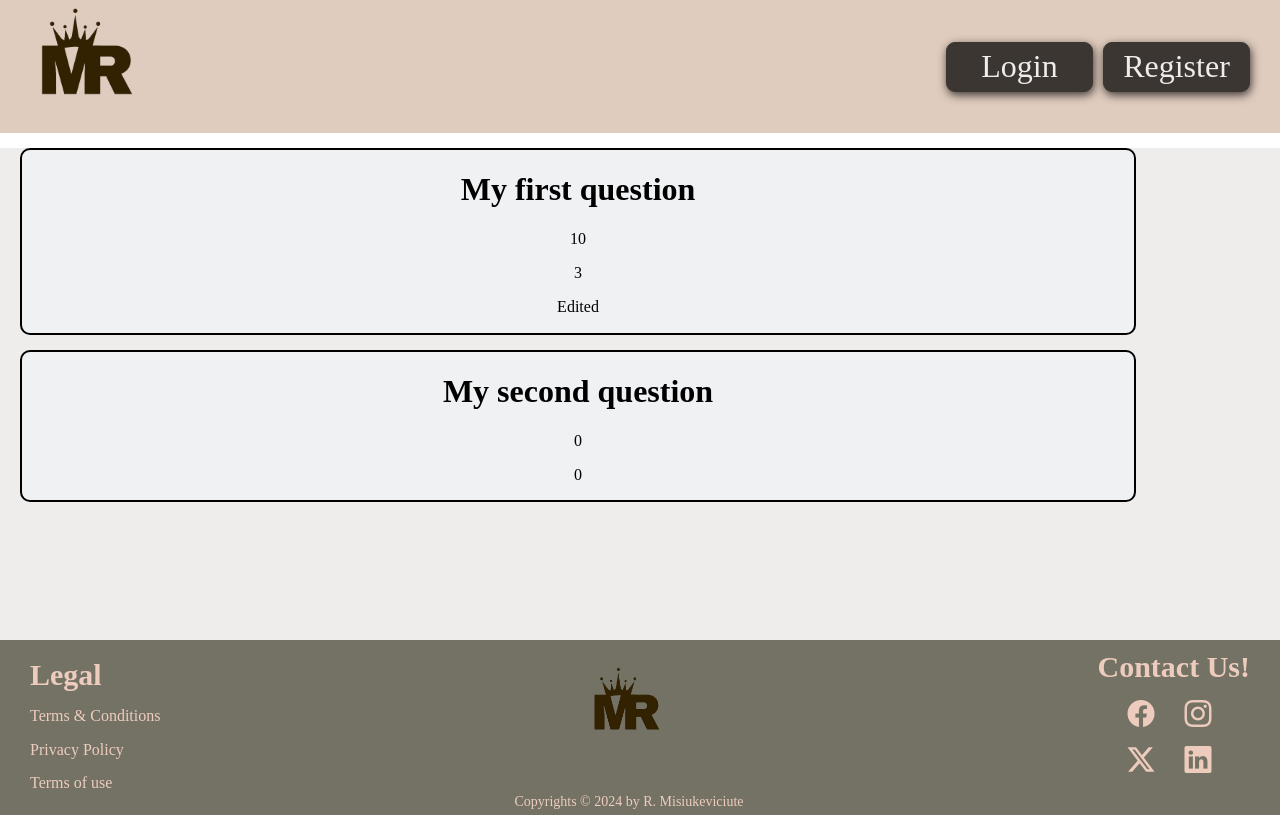
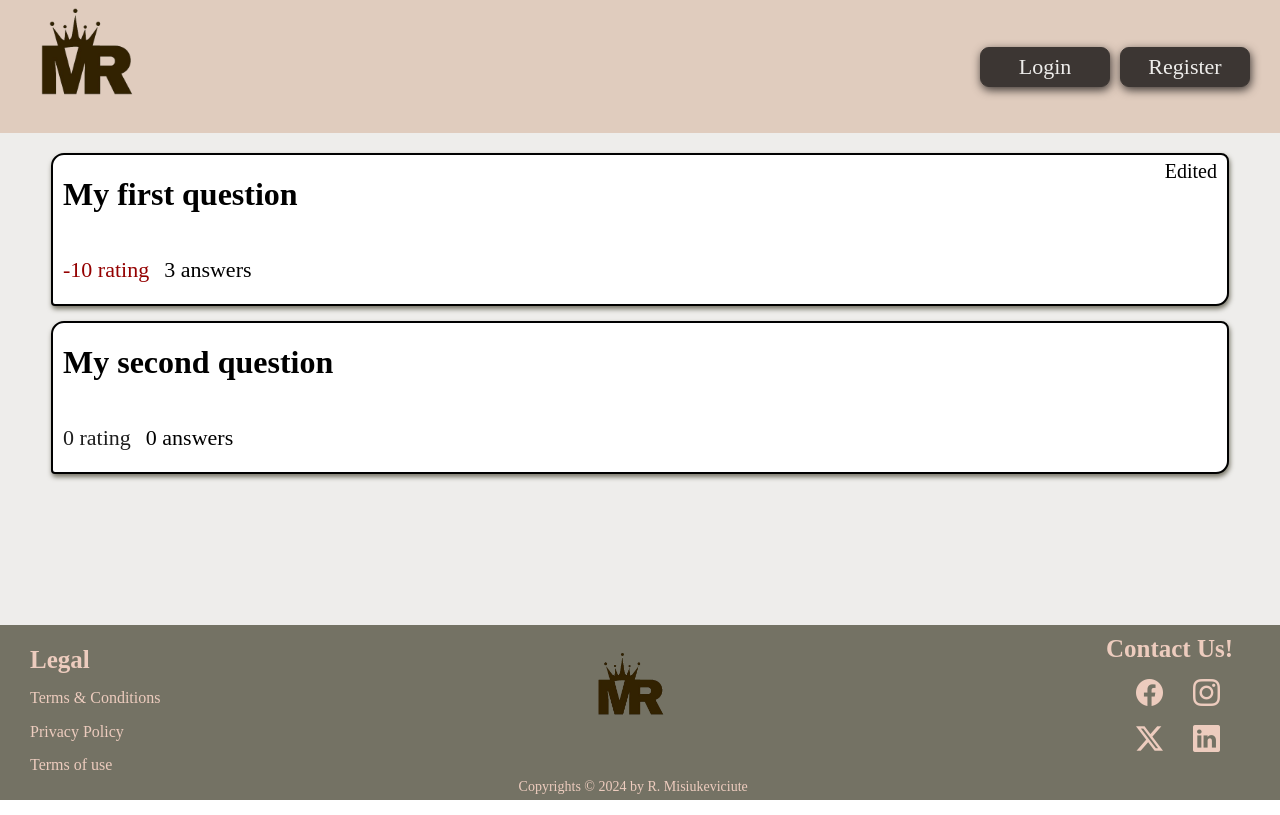
Before and after one commit to RutaMisiukeviciute/Final-project, a React (Create React App) app in the folder final-project/: page / in a window 1280 px wide. Built offline with nearby package versions, Linux system fonts and the light colour scheme; data requests are answered from the project's data file.

Commit message:
header on login / login style

```diff
--- a/final-project/src/App.css
+++ b/final-project/src/App.css
@@ -10,6 +10,7 @@ main {
   background-color: #EEEDEB;
 
   >section {
-    padding: 0 20px;
+    padding: 20px;
+
   }
 }
--- a/final-project/src/components/UI/Footer.jsx
+++ b/final-project/src/components/UI/Footer.jsx
@@ -13,7 +13,7 @@ background-color: #747264;
   margin-left: 30px;
 
   >h3{
-    font-size: 30px;
+    font-size: 25px;
     color: #edccbe;
     margin: 10px 0;
   }
@@ -60,7 +60,7 @@ background-color: #747264;
   height: 175px;
 
   >h3{
-    font-size: 30px;
+    font-size: 25px;
     color: #edccbe;
     margin: 10px 0;
   }
--- a/final-project/src/components/UI/Header.jsx
+++ b/final-project/src/components/UI/Header.jsx
@@ -16,7 +16,7 @@ background-color: #e0ccbe;
   height: 180px;
 }
 
->div {
+>.loggedIn {
 
   padding-right: 30px;
   >ul {
@@ -31,13 +31,13 @@ background-color: #e0ccbe;
     >a{
       color: #eeedeb;
       text-decoration: none;
-      font-size: 32px;
+      font-size: 22px;
       text-align: center;
 
       >li {
 
-width: 147px;
-height: 50px;
+            width: 130px;
+            height: 40px;
             border: 1px solid #3c3633;
             border-radius: 9px;
             background-color: #3c3633;
@@ -54,7 +54,30 @@ box-shadow: 1px 3px 10px 0 #3c3633;
 
     }
   }
+}
+}
+>.loggedOut{
+  padding-right: 30px;
+  display: flex;
+  align-items: center;
+  gap: 10px;
 
+  >p{
+    font-size: 22px;
+  }
+  >button{
+    width: 130px;
+    height: 40px;
+    border: 1px solid #3c3633;
+    border-radius: 9px;
+    background-color: #3c3633;
+    box-shadow: 1px 3px 10px 0 #3c3633;
+    color: #eeedeb;
+    font-size: 22px;
+
+    &:hover{
+      box-shadow: -1px -3px 10px 0 #f8c2a7;
+    }
     }
 }
 `;
@@ -81,7 +104,7 @@ const Header = () => {
       <img src={logo} alt="My page logo" />
       {
         loggedInUser ?
-          <div>
+          <div className='loggedOut'>
             <p>
               {loggedInUser.username}
             </p>
@@ -93,7 +116,7 @@ const Header = () => {
               }}
             >Log Out</button>
           </div> :
-          <div>
+          <div className='loggedIn'>
             <ul>
               <Link to="/login"><li>Login</li></Link>
               <Link to="/register"><li>Register</li></Link>
--- a/final-project/src/components/UI/Question.jsx
+++ b/final-project/src/components/UI/Question.jsx
@@ -3,17 +3,52 @@ import styled from "styled-components";
 const StyledQuestion = styled.div`
   box-sizing: border-box;
   border: 2px solid black;
-  border-radius: 10px;
-  text-align: center;
-  background-color: #f0f8ff65;
+  border-radius: 13px 8px 13px 4px;
+  margin-bottom: 15px;
+  position: relative;
+  box-shadow: 1px 3px 5px 0 #747264;
+  background-color: white;
 
-  width: 90%;
+  &:hover{
 
-  margin: 15px 0;
+    box-shadow: -1px -2px 10px 0 #747264 inset;
 
-  >img{
-    width: 80%;
   }
+
+
+
+  h1{
+    text-align: left;
+    margin-left: 10px;
+  }
+
+  >div{
+    display: flex;
+    gap: 15px ;
+    font-size: 22px;
+    margin-left: 10px;
+
+    >.green{
+    color: green;
+  }
+    >.red{
+    color: #940000;
+  }
+    >.zero{
+    color: #1E1E1E;
+  }
+
+  }
+
+  >p{
+    font-size: 20px;
+    position: absolute;
+    top: 5px;
+    right: 10px;
+    margin: 0;
+  }
+
+
 `;
 
 const Question = ({ data, countNum }) => {
@@ -21,8 +56,12 @@ const Question = ({ data, countNum }) => {
   return (
     <StyledQuestion>
       <h1>{data.title}</h1>
-      <p>{data.rating}</p>
-      <p>{countNum}</p>
+      <div>
+        <p className={data.rating > 0 ? "green" : data.rating < 0 ? "red" : "zero"}>
+          {data.rating} rating
+        </p>
+        <p >{countNum} answers</p>
+      </div>
       {data.edited && <p>Edited</p>}
     </StyledQuestion>
   );
--- a/final-project/src/components/pages/Login.jsx
+++ b/final-project/src/components/pages/Login.jsx
@@ -11,27 +11,58 @@ const StyledSection = styled.section`
   align-items: center;
   padding-top: 70px;
 
+
   > h1{
     font-size: 3rem;
+    color: #1E1E1E;
   }
 
   > form{
     display: flex;
     flex-direction: column;
-    gap: 5px;
+    gap: 25px;
 
     > div {
       display: grid;
       grid-template-columns: 1fr 2fr;
+      gap: 10px;
 
       > p{
         grid-column: span 3;
-        color: red;
+        color: #950000;
         text-align: center;
       }
+
+      >label{
+        color: #1E1E1E;
+        font-size: 22px;
+      }
+
+      >input{
+        border: none;
+        border-bottom: 1px solid  #1E1E1E;
+        height: 30px;
+        background-color: #EEEDEB;
+
+        &::placeholder{
+          font-size: 20px;
+          color: #3c3633d6
+        }
+    }
     }
     +p{
-      color: red;
+      color: #8f0000;
+    }
+
+    >input[type=submit]{
+      background-color: #3C3633;
+      color: #EEEDEB;
+      width: 100px;
+      height: 35px;
+      border-radius: 8px;
+      align-self: center;
+      border: none;
+      font-size: 22px;
     }
   }
 `;
@@ -61,10 +92,10 @@ const Login = () => {
     },
     validationSchema: Yup.object({
       username: Yup.string()
-        .required('This fields must be filled')
+        .required('This field must be filled')
         .trim(),
       password: Yup.string()
-        .required('This fields must be filled')
+        .required('This field must be filled')
         .trim()
     })
   });
--- a/final-project/src/components/pages/MainQuestions.jsx
+++ b/final-project/src/components/pages/MainQuestions.jsx
@@ -1,13 +1,22 @@
 import Question from "../UI/Question";
 import QuestionContext from "../../contexts/QuestionContext";
 import { useContext } from "react";
+import styled from "styled-components";
 
+const StyledSection = styled.section`
+  display: flex;
+  justify-content: center;
+
+  >div{
+    width: 95%;
+  }
+`;
 const MainQuestions = () => {
 
   const { question, answersCount } = useContext(QuestionContext);
   return (
-    <section>
-      <div>
+    <StyledSection>
+      <div >
         {
           question.map(el => {
             return <Question
@@ -18,7 +27,7 @@ const MainQuestions = () => {
           })
         }
       </div>
-    </section>
+    </StyledSection>
   );
 }
 
--- a/final-project/src/data.json
+++ b/final-project/src/data.json
@@ -29,7 +29,7 @@
       "userId": "0",
       "title": "My first question",
       "question": "I have a question, where can I put my question?",
-      "rating": 10,
+      "rating": -10,
       "edited": true
     },
     {
```
Lines whose indentation alone changed are shown as unchanged.
